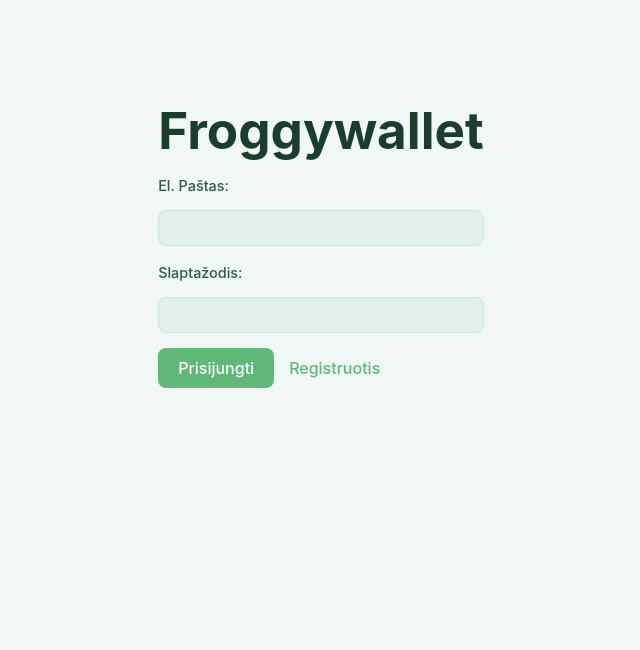
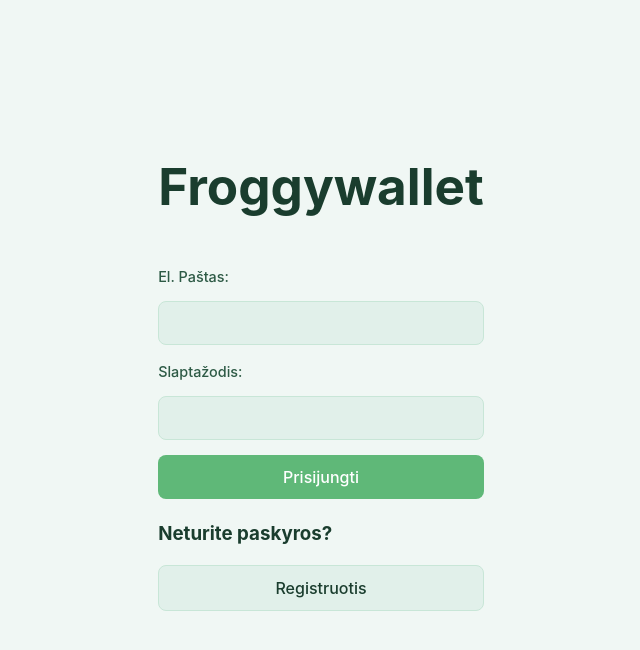
Before and after one commit to kvietelaitis/froggywallet, a React app in the folder frontend/: page / in a window 1280 px wide. Shown: the top 650 px of the page, without its empty margins (319-959 px from the left). Built offline with nearby package versions, Linux system fonts and the light colour scheme; the HTML template or start-up script is replaced by a standard one.

Commit message:
Improved on suggestions

```diff
--- a/frontend/src/App.css
+++ b/frontend/src/App.css
@@ -6,6 +6,7 @@
   --text-primary: #1a3d2e;
   --text-secondary: #2d5a45;
   --accent: #5fb878;
+  --accent-light: #81c784;
   --accent-hover: #4a9d61;
   --border: #c8e6d7;
   --shadow: rgba(47, 90, 70, 0.1);
@@ -19,6 +20,7 @@
     --text-primary: #e8f5e9;
     --text-secondary: #c8e6d7;
     --accent: #66bb6a;
+    --accent-light: #81c784;
     --accent-hover: #81c784;
     --border: #3d5a4d;
     --shadow: rgba(0, 0, 0, 0.3);
@@ -61,6 +63,7 @@
 }
 
 button {
+  width: 100%;
   background: var(--accent);
   color: white;
   border: none;
@@ -70,6 +73,18 @@
   font-weight: 500;
   cursor: pointer;
   transition: background 0.2s ease, transform 0.1s ease;
+}
+
+.reg-button {
+  background: var(--bg-secondary);
+  color: var(--text-primary);
+  border: 1px solid var(--border);
+}
+
+.reg-button:hover {
+  background: var(--accent-light);
+  color: white;
+  border-color: var(--accent-light);
 }
 
 button:hover {
@@ -82,11 +97,14 @@
 }
 
 input, textarea, select {
+  width: 100%;
   background: var(--bg-secondary);
   color: var(--text-primary);
   border: 1px solid var(--border);
   padding: 0.75rem;
+  margin-top: 5px;
   border-radius: 8px;
+  box-sizing: border-box;
   font-size: 1rem;
   transition: border-color 0.2s ease, box-shadow 0.2s ease;
 }
@@ -120,3 +138,11 @@
   color: var(--accent-hover);
   text-decoration: underline;
 }
+
+.auth-container {
+  min-height: 90vh;
+  display: flex;
+  justify-content: center;
+  align-items: center;
+  padding: 2rem;
+}
--- a/frontend/src/pages/LoginPage.tsx
+++ b/frontend/src/pages/LoginPage.tsx
@@ -39,9 +39,11 @@
   };
 
   return (
+    <div className='auth-container'>
       <div style={{ maxWidth: '400px', margin: '50px auto', padding: '20px' }}>
-      <h1>Froggywallet</h1>
+        <h1 style={{ marginBottom: '50px' }}>Froggywallet</h1>
         <form onSubmit={handleSubmit}>
+          {error && <p style={{ color: 'var(--color-error)' }}>{error}</p>}
           <div style={{ marginBottom: '15px' }}>
             <label>El. Paštas:</label>
             <input
@@ -49,7 +51,6 @@
               value={email}
               onChange={(e) => setEmail(e.target.value)}
               required
-            style={{ width: '100%', padding: '8px', marginTop: '5px' }}
             />
           </div>
           <div style={{ marginBottom: '15px' }}>
@@ -59,20 +60,29 @@
               value={password}
               onChange={(e) => setPassword(e.target.value)}
               required
-            style={{ width: '100%', padding: '8px', marginTop: '5px' }}
             />
           </div>
-        {error && <p style={{ color: 'red' }}>{error}</p>}
+
+          <div style={{ marginBottom: '15px' }}>
             <button
               type="submit"
               disabled={loading}
-          style={{ padding: '10px 20px', cursor: 'pointer' }}
             >
               {loading ? 'Vyksta prisijungimas' : 'Prisijungti'}
             </button>
 
-        <Link to="/register" style={{ marginLeft: '15px' }}>Registruotis</Link>
+            <h3 style={{ marginTop: '20px' }}>Neturite paskyros?</h3>
+
+            <button
+              className='reg-button'
+              type='button'
+              onClick={() => navigate('/register')}
+            >
+              Registruotis
+            </button>
+          </div>
         </form>
+      </div>
     </div>
   );
 }
--- a/frontend/src/pages/RegisterPage.tsx
+++ b/frontend/src/pages/RegisterPage.tsx
@@ -29,6 +29,7 @@
   }
 
   return (
+     <div className='auth-container'>
       <div style={{ maxWidth: 420, margin: '40px auto' }}>
         <h1>Registracija</h1>
 
@@ -39,25 +40,22 @@
               value={vartotojo_vardas}
               onChange={e=>setVartotojoVardas(e.target.value)}
               required
-            style={{ width: '100%', padding: '8px', boxSizing: 'border-box', marginTop: '5px' }}
             />
           </div>
 
           <div style={{ display: 'flex', gap: '15px', marginBottom: '15px', width: '100%' }}>
             <div style={{ flex: 1, minWidth: 0 }}>
-            <label style={{ display: 'block', marginBottom: '5px' }}>Vardas</label>
+              <label>Vardas:</label>
               <input
                 value={vardas}
                 onChange={e=>setVardas(e.target.value)}
-              style={{ width: '100%', padding: '8px', boxSizing: 'border-box', marginTop: '5px' }}
                 required />
             </div>
             <div style={{ flex: 1, minWidth: 0 }}>
-            <label style={{ display: 'block', marginBottom: '5px' }}>Pavardė</label>
+              <label>Pavardė:</label>
               <input
                 value={pavarde}
                 onChange={e=>setPavarde(e.target.value)}
-              style={{ width: '100%', padding: '8px', boxSizing: 'border-box', marginTop: '5px' }}
                 required />
             </div>
           </div>
@@ -69,7 +67,6 @@
               value={el_pastas}
               onChange={e=>setEmail(e.target.value)}
               required
-            style={{ width: '100%', padding: '8px', boxSizing: 'border-box', marginTop: '5px' }}
             />
           </div>
 
@@ -80,7 +77,6 @@
               value={slaptazodis}
               onChange={e=>setPassword(e.target.value)}
               required
-            style={{ width: '100%', padding: '8px', boxSizing: 'border-box', marginTop: '5px' }}
             />
           </div>
 
@@ -88,5 +84,6 @@
           <button type="submit">Registruotis</button>
         </form>
       </div>
+    </div>
   )
 }
```
Lines whose indentation alone changed are shown as unchanged.
